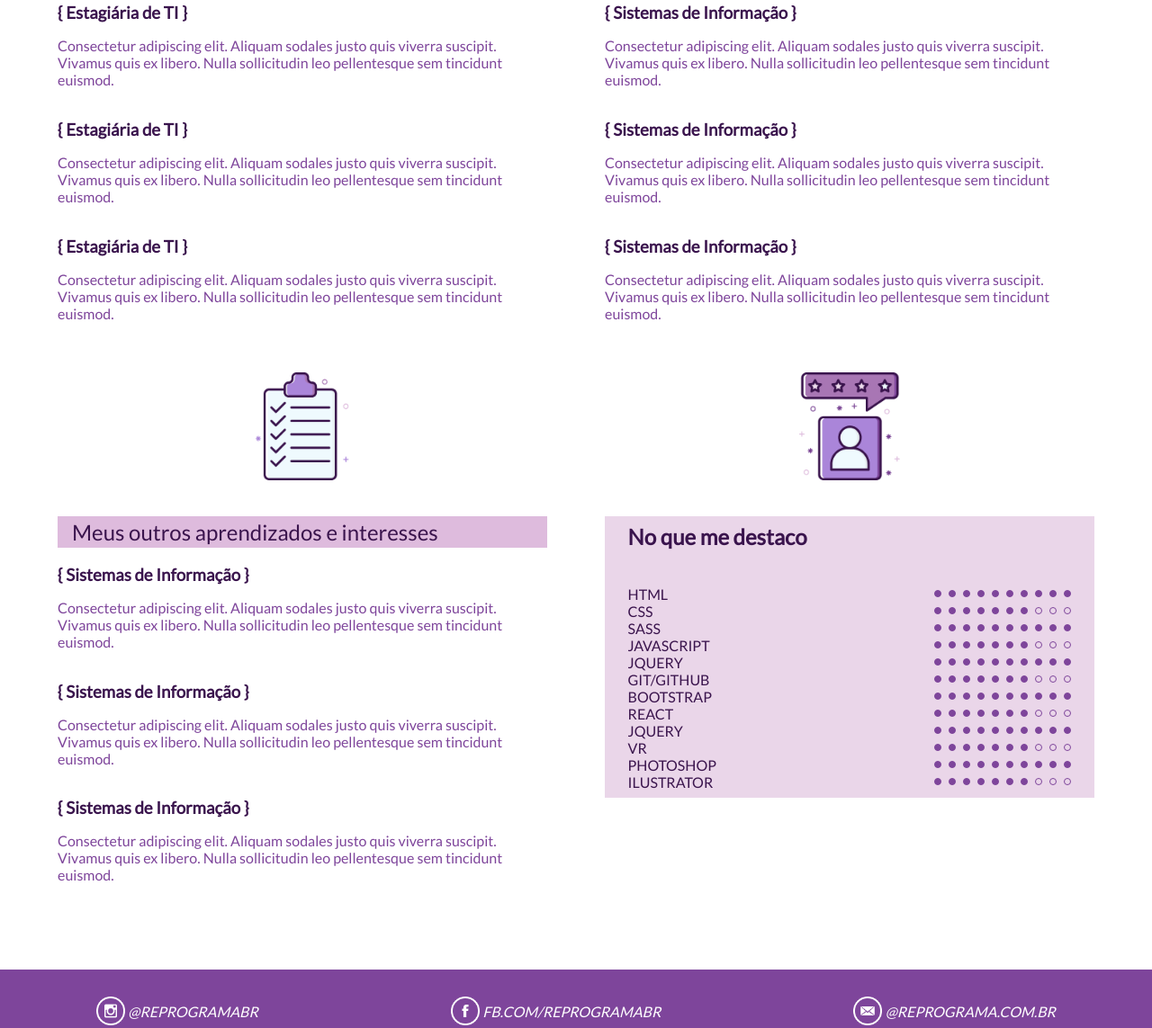
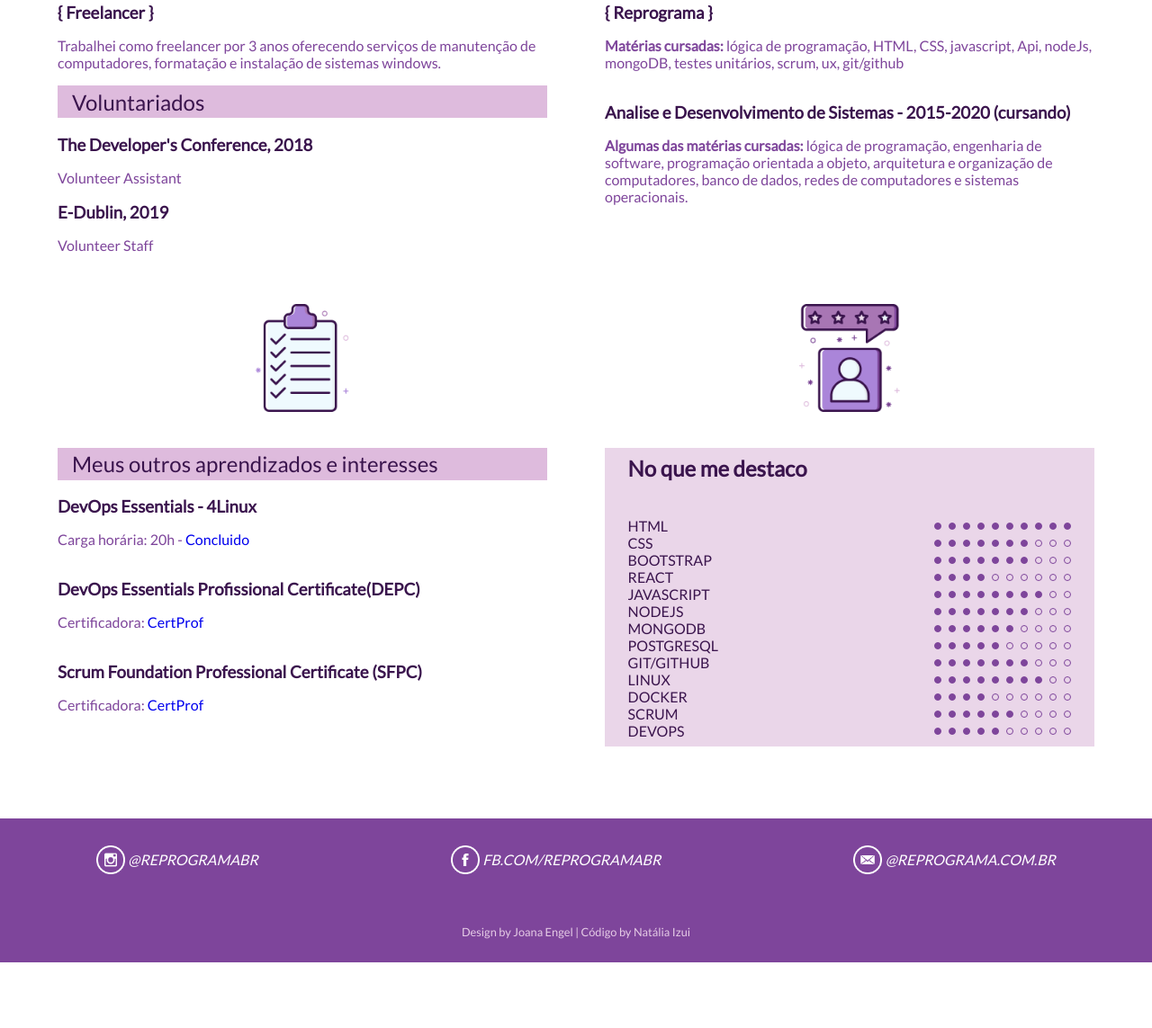
Before and after one commit to kerlynh/N2-reprograma-CV, a plain HTML site: page students/yassui-kimura/yassui-kimura.html in a window 1280 px wide. Shown: the part 777-1920 px from the top of the page at 90% size. After the commit the page ends 1847 px from the top, so only its background shows below. Drawn offline with Linux system fonts and the light colour scheme; files whose address does not match are found by name.

Commit message:
Atualização de campos finalizadas

```diff
--- a/students/yassui-kimura/yassui-kimura.html
+++ b/students/yassui-kimura/yassui-kimura.html
@@ -5,8 +5,9 @@
     <title>Currículo {reprograma}</title>
     <meta charset="utf-8">
     <meta name="viewport" content="width=device-width, initial-scale=1">
-    <link rel="shortcut icon" type="image/png" href="https://www.reprograma.com.br/assets/img/favicon.ico"/>
-    <link rel="stylesheet" href="https://use.fontawesome.com/releases/v5.5.0/css/all.css" integrity="sha384-B4dIYHKNBt8Bc12p+WXckhzcICo0wtJAoU8YZTY5qE0Id1GSseTk6S+L3BlXeVIU" crossorigin="anonymous">
+    <link rel="shortcut icon" type="image/png" href="https://www.reprograma.com.br/assets/img/favicon.ico" />
+    <link rel="stylesheet" href="https://use.fontawesome.com/releases/v5.5.0/css/all.css"
+        integrity="sha384-B4dIYHKNBt8Bc12p+WXckhzcICo0wtJAoU8YZTY5qE0Id1GSseTk6S+L3BlXeVIU" crossorigin="anonymous">
     <link href="https://fonts.googleapis.com/css?family=Lato" rel="stylesheet">
     <link rel="stylesheet" type="text/css" href="../../assets/css/main.css">
     <link rel="stylesheet" type="text/css" href="../../assets/css/cv.css">
@@ -15,25 +16,29 @@
 <body>
 
     <header>
-        <a class="arrow-back" href="../../index.html"><img src="../../assets/img/arrow-branca.png" alt="seta branca em fundo roxo apontando para a esqueda"></a>
+        <a class="arrow-back" href="../../index.html"><img src="../../assets/img/arrow-branca.png"
+                alt="seta branca em fundo roxo apontando para a esqueda"></a>
         <img class="header-logo" src="../../assets/img/logo-reprograma.png" alt="logo reprograma branco em fundo roxo">
     </header>
 
     <main>
         <section id="intro">
             <div>
-                <h1>{ Yassui Kimura  }</h1>
+                <h1>{ Yassui Kimura }</h1>
                 <div class="background-DEBBDD">
                     <h2>O que eu quero</h2>
                 </div>
-                <p>Lorem ipsum dolor sit amet, consectetur adipiscing elit. Aliquam sodales justo quis viverra suscipit. Vivamus quis ex libero. Nulla sollicitudin leo pellentesque sem tincidunt euismod. </p>
+                <p>Atuar no desenvolvimento fullstack de websites, softwares, aplicações mobile. </p>
             </div>
             <address>
                 <ul>
                     <li><img src="../../assets/img/location.png" alt=""><span>São Paulo</span></li>
-                    <li><img src="../../assets/img/linkedin.png" alt=""><a href="https://www.linkedin.com/in/yassuikimura/" id="linkedin">LinkdIn</a></li>
-                    <li><img src="../../assets/img/github.png" alt=""><a href="https://github.com/yassuikimura" id="github">GitHub</a></li>
-                    <li><img src="../../assets/img/envelope.png" alt=""><a href="mailto:yassuifortes@outlook.com" id="email">yassuifortes@outlook.com</a></li>
+                    <li><img src="../../assets/img/linkedin.png" alt=""><a
+                            href="https://www.linkedin.com/in/yassuikimura/" id="linkedin">LinkdIn</a></li>
+                    <li><img src="../../assets/img/github.png" alt=""><a href="https://github.com/yassuikimura"
+                            id="github">GitHub</a></li>
+                    <li><img src="../../assets/img/envelope.png" alt=""><a href="mailto:yassuifortes@outlook.com"
+                            id="email">yassuifortes@outlook.com</a></li>
                 </ul>
             </address>
         </section>
@@ -41,7 +46,12 @@
             <div class="background-DEBBDD">
                 <h2>Um pouco sobre mim</h2>
             </div>
-            <p>Lorem ipsum dolor sit amet, consectetur adipiscing elit. Aliquam sodales justo quis viverra suscipit. Vivamus quis ex libero. Nulla sollicitudin leo pellentesque sem tincidunt euismod. Nullam convallis magna placerat justo pretium, sit amet rhoncus metus tincidunt. Fusce condimentum augue ut purus semper, nec ultricies lorem facilisis. Cras rhoncus velit id tellus bibendum mattis. Aliquam justo enim, accumsan eu placerat ut, mattis suscipit leo. Donec eu lacinia odio.</p>
+            <p>Recentemente participei do bootcamp para desenvolvimento backend da {reprograma}.
+                E fazer parte deste projeto me agregou muito conhecimento técnico sobre este universo da tecnologia.
+                O mais importante, além do conhecimento técnico, é o autodesenvolvimento como ser humano,
+                seja com as experiências compartilhadas pelas monitoras e professoras ou pelas colegas da turma.
+                A reprograma tem isso, nos encoraja a aprender e a ensinar, estender a mão e também receber auxilio,
+                a minha causa é a nossa causa.<strong> WE ARE STRONGER TOGETHER!</strong></p>
         </section>
         <section id="works">
             <div class="section-icon">
@@ -49,16 +59,18 @@
             </div>
             <h2 class="background-DEBBDD">No que já trabalhei</h2>
             <div class="work">
-                <h3>{ Estagiária de TI }</h3>
-                <p>Consectetur adipiscing elit. Aliquam sodales justo quis viverra suscipit. Vivamus quis ex libero. Nulla sollicitudin leo pellentesque sem tincidunt euismod. </p>
+                <h3>{ Freelancer }</h3>
+                <p>Trabalhei como freelancer por 3 anos oferecendo serviços de manutenção de computadores, formatação e
+                    instalação de sistemas windows.</p>
+            <h2 class="background-DEBBDD">Voluntariados</h2>
+            <div class="work">
+                <h3>The Developer's Conference, 2018 </h3>
+                <p>Volunteer Assistant</p>
             </div>
             <div class="work">
-                <h3>{ Estagiária de TI }</h3>
-                <p>Consectetur adipiscing elit. Aliquam sodales justo quis viverra suscipit. Vivamus quis ex libero. Nulla sollicitudin leo pellentesque sem tincidunt euismod. </p>
-            </div>
-            <div class="work">
-                <h3>{ Estagiária de TI }</h3>
-                <p>Consectetur adipiscing elit. Aliquam sodales justo quis viverra suscipit. Vivamus quis ex libero. Nulla sollicitudin leo pellentesque sem tincidunt euismod. </p>
+                    <h3>E-Dublin, 2019 </h3>
+                    <p>Volunteer Staff</p>
+                </div>
             </div>
         </section>
         <section id="studies">
@@ -67,16 +79,18 @@
             </div>
             <h2 class="background-DEBBDD">O que já estudei</h2>
             <div class="study">
-                <h3>{ Sistemas de Informação }</h3>
-                <p>Consectetur adipiscing elit. Aliquam sodales justo quis viverra suscipit. Vivamus quis ex libero. Nulla sollicitudin leo pellentesque sem tincidunt euismod. </p>
+                <h3>{ Reprograma }</h3>
+                <p><strong>Matérias cursadas: </strong>lógica de programação, HTML, CSS, javascript, Api,
+                    nodeJs, mongoDB, testes unitários, scrum, ux, git/github </p>
+
             </div>
             <div class="study">
-                <h3>{ Sistemas de Informação }</h3>
-                <p>Consectetur adipiscing elit. Aliquam sodales justo quis viverra suscipit. Vivamus quis ex libero. Nulla sollicitudin leo pellentesque sem tincidunt euismod. </p>
-            </div>
-            <div class="study">
-                <h3>{ Sistemas de Informação }</h3>
-                <p>Consectetur adipiscing elit. Aliquam sodales justo quis viverra suscipit. Vivamus quis ex libero. Nulla sollicitudin leo pellentesque sem tincidunt euismod. </p>
+                <h3>Analise e Desenvolvimento de Sistemas - 2015-2020 (cursando)</h3>
+                <p><strong>Algumas das matérias cursadas: </strong>lógica de programação, engenharia de software,
+                    programação orientada a objeto, arquitetura e organização de computadores, banco de dados,
+                    redes de computadores e sistemas operacionais.
+
+                </p>
             </div>
         </section>
         <section id="interests">
@@ -85,16 +99,22 @@
             </div>
             <h2 class="background-DEBBDD">Meus outros aprendizados e interesses</h2>
             <div class="interest">
-                <h3>{ Sistemas de Informação }</h3>
-                <p>Consectetur adipiscing elit. Aliquam sodales justo quis viverra suscipit. Vivamus quis ex libero. Nulla sollicitudin leo pellentesque sem tincidunt euismod. </p>
+                <h3>DevOps Essentials - 4Linux</h3>
+                <p>Carga horária: 20h - <a
+                        href="https://drive.google.com/file/d/1AlAERuX8R8egcX_5J_f5FspiR-qSgjVQ/view?usp=sharing">Concluido</a>
+                </p>
             </div>
             <div class="interest">
-                <h3>{ Sistemas de Informação }</h3>
-                <p>Consectetur adipiscing elit. Aliquam sodales justo quis viverra suscipit. Vivamus quis ex libero. Nulla sollicitudin leo pellentesque sem tincidunt euismod. </p>
+                <h3>DevOps Essentials Profissional Certificate(DEPC)</h3>
+                <p>Certificadora: <a
+                        href="https://drive.google.com/file/d/12EZU-pu_VqxI2hluPGP6dUYzjGa4Dymb/view?usp=sharing">CertProf</a>
+                </p>
             </div>
             <div class="interest">
-                <h3>{ Sistemas de Informação }</h3>
-                <p>Consectetur adipiscing elit. Aliquam sodales justo quis viverra suscipit. Vivamus quis ex libero. Nulla sollicitudin leo pellentesque sem tincidunt euismod. </p>
+                <h3>Scrum Foundation Professional Certificate (SFPC) </h3>
+                <p>Certificadora: <a
+                        href="https://drive.google.com/file/d/12EZU-pu_VqxI2hluPGP6dUYzjGa4Dymb/view?usp=sharing">CertProf</a>
+                </p>
             </div>
         </section>
         <section id="skills">
@@ -134,22 +154,7 @@
                     </div>
                 </div>
                 <div class="skill">
-                    <span class="skill-name">SASS</span>
-                    <div class="points">
-                        <div class="point has-point"></div>
-                        <div class="point has-point"></div>
-                        <div class="point has-point"></div>
-                        <div class="point has-point"></div>
-                        <div class="point has-point"></div>
-                        <div class="point has-point"></div>
-                        <div class="point has-point"></div>
-                        <div class="point has-point"></div>
-                        <div class="point has-point"></div>
-                        <div class="point has-point"></div>
-                    </div>
-                </div>
-                <div class="skill">
-                    <span class="skill-name">JAVASCRIPT</span>
+                    <span class="skill-name">BOOTSTRAP</span>
                     <div class="points">
                         <div class="point has-point"></div>
                         <div class="point has-point"></div>
@@ -164,7 +169,22 @@
                     </div>
                 </div>
                 <div class="skill">
-                    <span class="skill-name">JQUERY</span>
+                    <span class="skill-name">REACT</span>
+                    <div class="points">
+                        <div class="point has-point"></div>
+                        <div class="point has-point"></div>
+                        <div class="point has-point"></div>
+                        <div class="point has-point"></div>
+                        <div class="point"></div>
+                        <div class="point"></div>
+                        <div class="point"></div>
+                        <div class="point"></div>
+                        <div class="point"></div>
+                        <div class="point"></div>
+                    </div>
+                </div>
+                <div class="skill">
+                    <span class="skill-name">JAVASCRIPT</span>
                     <div class="points">
                         <div class="point has-point"></div>
                         <div class="point has-point"></div>
@@ -174,8 +194,54 @@
                         <div class="point has-point"></div>
                         <div class="point has-point"></div>
                         <div class="point has-point"></div>
+                        <div class="point"></div>
+                        <div class="point"></div>
+
+                    </div>
+                </div>
+                <div class="skill">
+                    <span class="skill-name">NODEJS</span>
+                    <div class="points">
                         <div class="point has-point"></div>
                         <div class="point has-point"></div>
+                        <div class="point has-point"></div>
+                        <div class="point has-point"></div>
+                        <div class="point has-point"></div>
+                        <div class="point has-point"></div>
+                        <div class="point has-point"></div>
+                        <div class="point"></div>
+                        <div class="point"></div>
+                        <div class="point"></div>
+                    </div>
+                </div>
+                <div class="skill">
+                    <span class="skill-name">MONGODB</span>
+                    <div class="points">
+                        <div class="point has-point"></div>
+                        <div class="point has-point"></div>
+                        <div class="point has-point"></div>
+                        <div class="point has-point"></div>
+                        <div class="point has-point"></div>
+                        <div class="point has-point"></div>
+                        <div class="point"></div>
+                        <div class="point"></div>
+                        <div class="point"></div>
+                        <div class="point"></div>
+                    </div>
+                </div>
+                <div class="skill">
+                    <span class="skill-name">POSTGRESQL</span>
+                    <div class="points">
+                        <div class="point has-point"></div>
+                        <div class="point has-point"></div>
+                        <div class="point has-point"></div>
+                        <div class="point has-point"></div>
+                        <div class="point has-point"></div>
+                        <div class="point"></div>
+                        <div class="point"></div>
+                        <div class="point"></div>
+                        <div class="point"></div>
+                        <div class="point"></div>
                     </div>
                 </div>
                 <div class="skill">
@@ -194,7 +260,7 @@
                     </div>
                 </div>
                 <div class="skill">
-                    <span class="skill-name">BOOTSTRAP</span>
+                    <span class="skill-name">LINUX</span>
                     <div class="points">
                         <div class="point has-point"></div>
                         <div class="point has-point"></div>
@@ -204,14 +270,28 @@
                         <div class="point has-point"></div>
                         <div class="point has-point"></div>
                         <div class="point has-point"></div>
-                        <div class="point has-point"></div>
-                        <div class="point has-point"></div>
+                        <div class="point"></div>
+                        <div class="point"></div>
                     </div>
                 </div>
                 <div class="skill">
-                    <span class="skill-name">REACT</span>
+                    <span class="skill-name">DOCKER</span>
                     <div class="points">
                         <div class="point has-point"></div>
+                        <div class="point has-point"></div>
+                        <div class="point has-point"></div>
+                        <div class="point has-point"></div>
+                        <div class="point"></div>
+                        <div class="point"></div>
+                        <div class="point"></div>
+                        <div class="point"></div>
+                        <div class="point"></div>
+                        <div class="point"></div>
+                    </div>
+                </div>
+                <div class="skill">
+                    <span class="skill-name">SCRUM</span>
+                    <div class="points">
                         <div class="point has-point"></div>
                         <div class="point has-point"></div>
                         <div class="point has-point"></div>
@@ -221,28 +301,12 @@
                         <div class="point"></div>
                         <div class="point"></div>
                         <div class="point"></div>
+                        <div class="point"></div>
                     </div>
                 </div>
                 <div class="skill">
-                    <span class="skill-name">JQUERY</span>
+                    <span class="skill-name">DEVOPS</span>
                     <div class="points">
-                        <div class="point has-point"></div>
-                        <div class="point has-point"></div>
-                        <div class="point has-point"></div>
-                        <div class="point has-point"></div>
-                        <div class="point has-point"></div>
-                        <div class="point has-point"></div>
-                        <div class="point has-point"></div>
-                        <div class="point has-point"></div>
-                        <div class="point has-point"></div>
-                        <div class="point has-point"></div>
-                    </div>
-                </div>
-                <div class="skill">
-                    <span class="skill-name">VR</span>
-                    <div class="points">
-                        <div class="point has-point"></div>
-                        <div class="point has-point"></div>
                         <div class="point has-point"></div>
                         <div class="point has-point"></div>
                         <div class="point has-point"></div>
@@ -251,38 +315,12 @@
                         <div class="point"></div>
                         <div class="point"></div>
                         <div class="point"></div>
-                    </div>
-                </div>
-                <div class="skill">
-                    <span class="skill-name">PHOTOSHOP</span>
-                    <div class="points">
-                        <div class="point has-point"></div>
-                        <div class="point has-point"></div>
-                        <div class="point has-point"></div>
-                        <div class="point has-point"></div>
-                        <div class="point has-point"></div>
-                        <div class="point has-point"></div>
-                        <div class="point has-point"></div>
-                        <div class="point has-point"></div>
-                        <div class="point has-point"></div>
-                        <div class="point has-point"></div>
-                    </div>
-                </div>
-                <div class="skill">
-                    <span class="skill-name">ILUSTRATOR</span>
-                    <div class="points">
-                        <div class="point has-point"></div>
-                        <div class="point has-point"></div>
-                        <div class="point has-point"></div>
-                        <div class="point has-point"></div>
-                        <div class="point has-point"></div>
-                        <div class="point has-point"></div>
-                        <div class="point has-point"></div>
-                        <div class="point"></div>
                         <div class="point"></div>
                         <div class="point"></div>
                     </div>
                 </div>
+            </div>
+            </div>
             </div>
         </section>
 
@@ -291,9 +329,13 @@
     <footer>
         <address>
             <ul>
-                <li><a href="" id="instagram"><img src="../../assets/img/insta.png" alt="logo do instagram dentro de um círculo">@reprogramabr</a></li>
-                <li><a href="" id="facebook"><img src="../../assets/img/fb.png" alt="f do logo do facebook dentro de um círculo">fb.com/reprogramabr</a></li>
-                <li><a href="" id="email"><img src="../../assets/img/mail.png" alt="ícone de envelope dentro de um círculo">@reprograma.com.br</a></li>
+                <li><a href="https://www.instagram.com/reprogramaBR/" id="instagram"><img
+                            src="../../assets/img/insta.png"
+                            alt="logo do instagram dentro de um círculo">@reprogramabr</a></li>
+                <li><a href="https://www.facebook.com/ReprogramaBr" id="facebook"><img src="../../assets/img/fb.png"
+                            alt="f do logo do facebook dentro de um círculo">fb.com/reprogramabr</a></li>
+                <li><a href="mailto:info@reprograma.com.br" id="email"><img src="../../assets/img/mail.png"
+                            alt="ícone de envelope dentro de um círculo">@reprograma.com.br</a></li>
             </ul>
         </address>
         <p>Design by Joana Engel | Código by Natália Izui</p>
@@ -302,4 +344,5 @@
 </body>
 
 <script type="text/javascript" src="assets/js/textFit.js"></script>
+
 </html>
```
Also changed, not shown: index.html (+4 -4 lines), students/seu_nome35/cv_template.html (deleted, +0 -305 lines).
